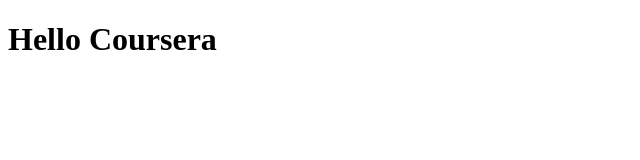
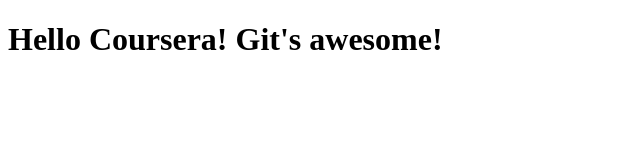
Before and after one commit to fauffinger/coursera-test, a plain HTML site: page site/index.html in a window 1280 px wide. Shown: the whole page, without its empty margins (0-640 px from the left). Drawn offline with Linux system fonts and the light colour scheme.

Commit message:
Small addition to page.

```diff
--- a/site/index.html
+++ b/site/index.html
@@ -1,9 +1,9 @@
 <!DOCTYPE html>
 <html>
 <head>
-	<title>Hello Coursera</title>
+	<title>Hello Coursera!</title>
 </head>
 <body>
-<h1>Hello Coursera</h1>
+<h1>Hello Coursera! Git's awesome!</h1>
 </body>
 </html>
```
